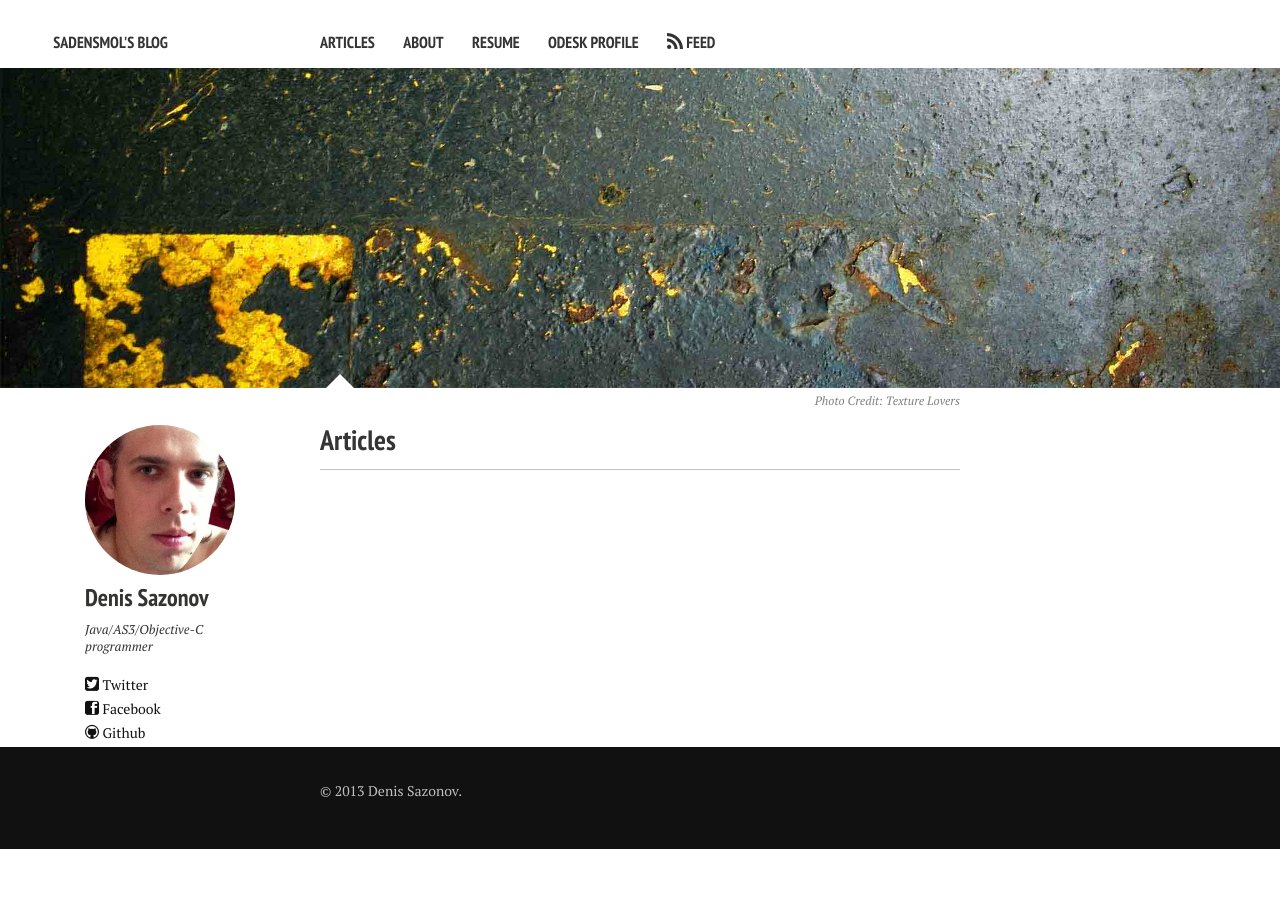
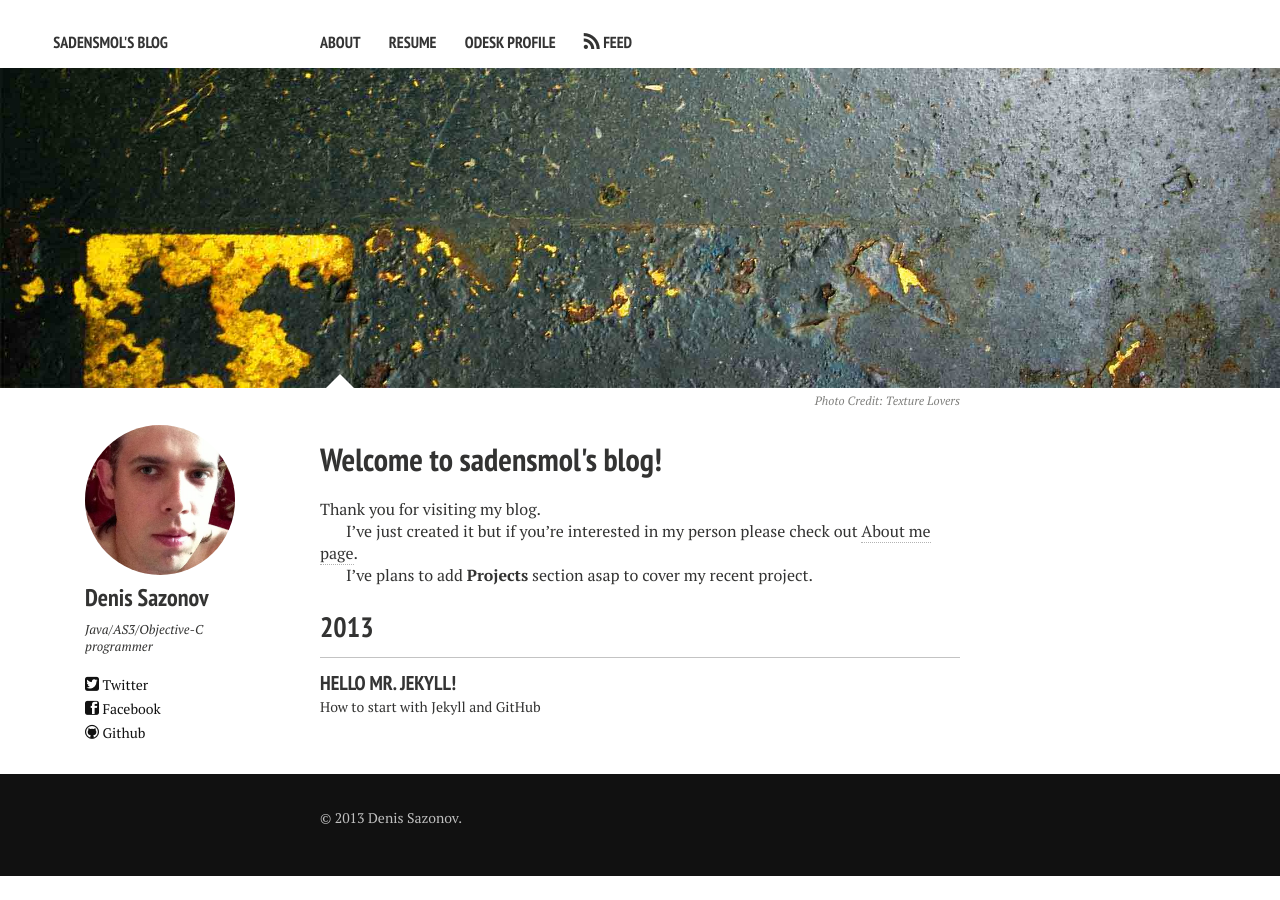
Before and after one commit to sadensmol/sadensmol.github.com, a Jekyll site: the page built from index.md, in a window 1280 px wide. Built offline with Jekyll 4.4.1, drawn with Linux system fonts in a browser that asks for light colours; nearby versions of some CDN libraries.

```diff
--- a/_config.yml
+++ b/_config.yml
@@ -31,9 +31,6 @@ bing_verify:
 # For external links add external: true
 links:
 
-  - title: Articles
-    url: /articles
-
   - title: About
     url: /about
 
--- a/_layouts/home.html
+++ b/_layouts/home.html
@@ -23,12 +23,27 @@
 </div>
 
 <div id="index" itemprop="mainContentOfPage" itemscope itemtype="http://schema.org/Blog">
-  <h3><a href="{{ site.url}}/articles">Articles</a></h3>
-  {% for post in site.categories.articles limit:5 %}
-  <article itemscope itemtype="http://schema.org/BlogPosting" itemprop="blogPost">
-    <h2 itemprop="headline"><a href="{{ site.url }}{{ post.url }}" rel="bookmark" title="{{ post.title }}">{{ post.title }}</a></h2>
-    <p itemprop="text">{% if post.description %}{{ post.description }}{% else %}{{ post.content | strip_html | strip_newlines | truncate: 120 }}{% endif %}</p>
-  </article>
+
+<h1 itemprop="name">{{ page.title }}</h1>
+
+  <div class="article-wrap" itemprop="text">
+      {{ content }}
+    </div><!-- /.article-wrap -->
+
+  {% for post in site.posts %}
+  {% unless post.next %}
+    <h3>{{ post.date | date: '%Y' }}</h3>
+    {% else %}
+      {% capture year %}{{ post.date | date: '%Y' }}{% endcapture %}
+      {% capture nyear %}{{ post.next.date | date: '%Y' }}{% endcapture %}
+      {% if year != nyear %}
+        <h3>{{ post.date | date: '%Y' }}</h3>
+      {% endif %}
+    {% endunless %}
+    <article itemscope itemtype="http://schema.org/BlogPosting" itemprop="blogPost">
+      <h2 itemprop="headline"><a href="{{ site.url }}{{ post.url }}" rel="bookmark" title="{{ post.title }}">{{ post.title }}</a></h2>
+      <p itemprop="text">{% if post.description %}{{ post.description }}{% else %}{{ post.content | strip_html | strip_newlines | truncate: 120 }}{% endif %}</p>
+    </article>
   {% endfor %}
 </div><!-- /#index -->
 
--- a/index.md
+++ b/index.md
@@ -1,5 +1,6 @@
 ---
 layout: home
+title: Welcome to sadensmol's blog!
 description: "sadensmol's blog"
 tags: [blog, programming]
 image:
@@ -7,3 +8,9 @@ image:
   credit: Texture Lovers
   creditlink: http://texturelovers.com
 ---
+
+Thank you for visiting my blog.
+
+I've just created it but if you're interested in my person please check out [About me page](({{ site.url }}/about)).
+
+I've plans to add **Projects** section asap to cover my recent project.
```
Also changed, not shown: _layouts/post-index.html (deleted, +0 -53 lines), articles.md (deleted, +0 -12 lines).
